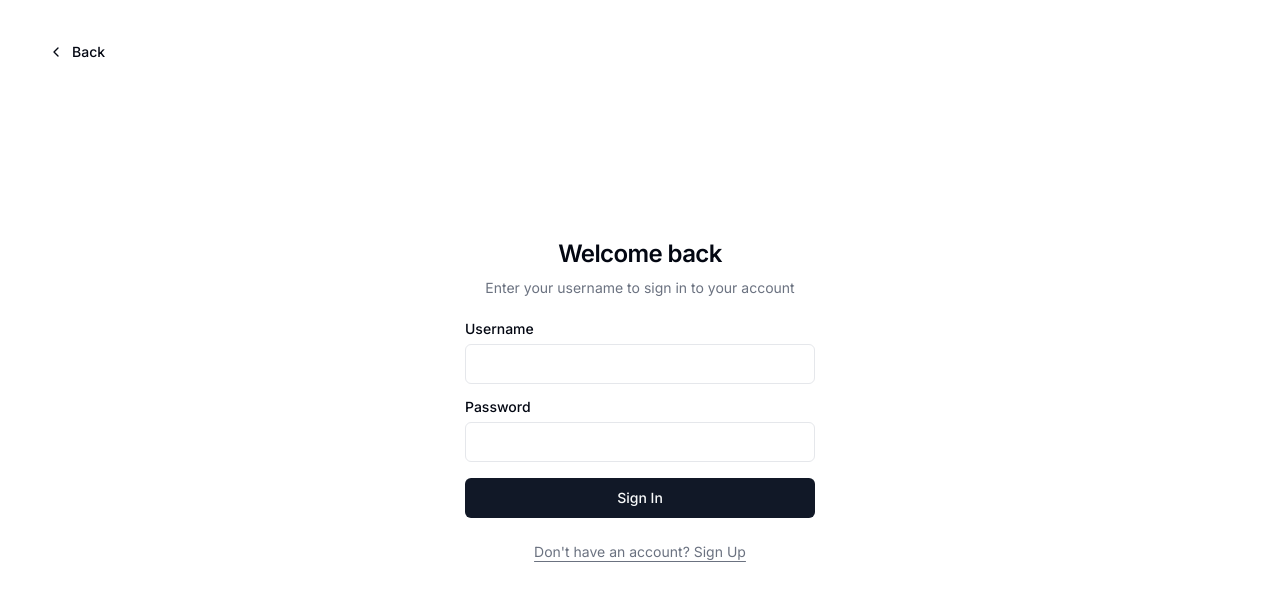
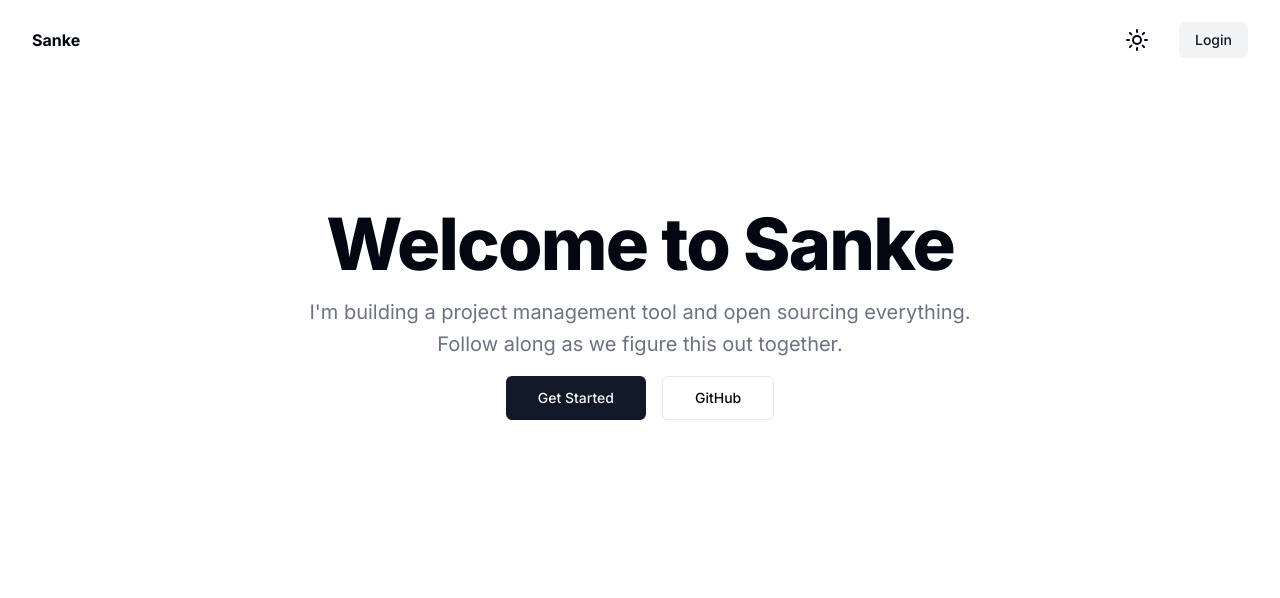
Before and after one commit to MaximilianHagelstam/sanke, a React (Vite) app in the folder client/: page / in a window 1280 px wide. Shown: the top 598 px of the page. Built offline with nearby package versions, Linux system fonts and the light colour scheme; no server answers.

Commit message:
Seup tanstack router

```diff
--- a/client/package.json
+++ b/client/package.json
@@ -16,6 +16,7 @@
     "@radix-ui/react-label": "^2.0.2",
     "@radix-ui/react-slot": "^1.0.2",
     "@tanstack/react-query": "^5.14.0",
+    "@tanstack/react-router": "^0.0.1-beta.279",
     "class-variance-authority": "^0.7.0",
     "clsx": "^2.0.0",
     "lucide-react": "^0.297.0",
--- a/client/src/App.tsx
+++ /dev/null
@@ -1,12 +0,0 @@
-import { Login } from "@/components/login";
-import { useAuth } from "@/providers/auth-provider";
-
-const App = () => {
-  const { user } = useAuth();
-
-  if (!user) return <Login />;
-
-  return <pre>{JSON.stringify(user, null, 2)}</pre>;
-};
-
-export default App;
--- a/client/src/main.tsx
+++ b/client/src/main.tsx
@@ -1,12 +1,66 @@
-import App from "@/App";
+import { LandingPage } from "@/components/landing-page";
+import { Layout } from "@/components/layout";
 import "@/index.css";
 import { AuthProvider } from "@/providers/auth-provider";
 import { ThemeProvider } from "@/providers/theme-provider";
 import { QueryClient, QueryClientProvider } from "@tanstack/react-query";
+import {
+  RootRoute,
+  Route,
+  Router,
+  RouterProvider,
+} from "@tanstack/react-router";
 import React from "react";
 import ReactDOM from "react-dom/client";
+import { Login } from "./components/login";
 
 const queryClient = new QueryClient();
+
+const rootRoute = new RootRoute();
+const indexRoute = new Route({
+  getParentRoute: () => rootRoute,
+  path: "/",
+  component: () => (
+    <Layout>
+      <LandingPage />
+    </Layout>
+  ),
+});
+const loginRoute = new Route({
+  getParentRoute: () => rootRoute,
+  path: "login",
+  component: () => <Login />,
+});
+const registerRoute = new Route({
+  getParentRoute: () => rootRoute,
+  path: "register",
+  component: () => <h1>Register</h1>,
+});
+const projectsRoute = new Route({
+  getParentRoute: () => rootRoute,
+  path: "projects",
+  component: () => <h1>Projects</h1>,
+});
+
+const routeTree = rootRoute.addChildren([
+  indexRoute,
+  loginRoute,
+  registerRoute,
+  projectsRoute,
+]);
+
+const notFoundRoute = new Route({
+  getParentRoute: () => rootRoute,
+  id: "notFound",
+  component: () => <h1>404 - Not Found</h1>,
+});
+const router = new Router({ routeTree, notFoundRoute });
+
+declare module "@tanstack/react-router" {
+  interface Register {
+    router: typeof router;
+  }
+}
 
 ReactDOM.createRoot(document.getElementById("root")!).render(
   <React.StrictMode>
@@ -14,7 +68,7 @@ ReactDOM.createRoot(document.getElementById("root")!).render(
       <ThemeProvider>
         <AuthProvider>
           <div className="min-h-screen w-full bg-white font-sans text-gray-950 antialiased dark:bg-gray-950 dark:text-gray-50">
-            <App />
+            <RouterProvider router={router} />
           </div>
         </AuthProvider>
       </ThemeProvider>
```
Also changed, not shown: 1 other file (tests, documents, lock files or other folders).
